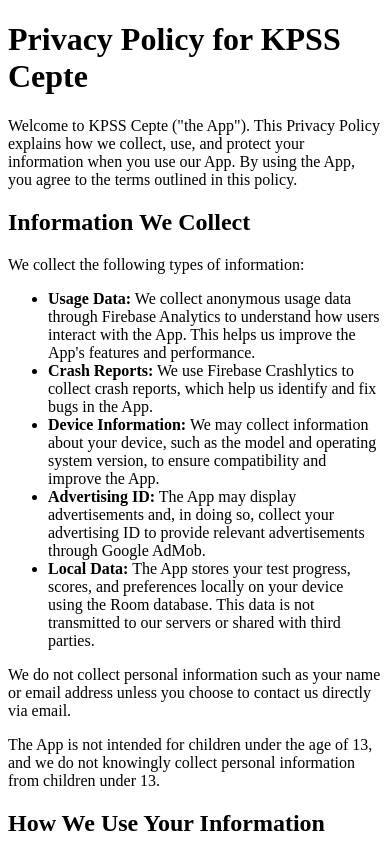
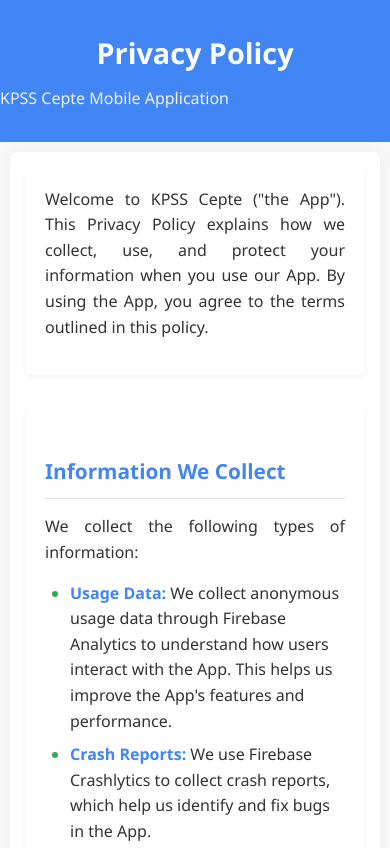
Before and after one commit to farukcuha/farukcuha.github.io, a plain HTML site: page kpss_cepte_privacy_policy.html in a window 390 px wide. Shown: the top 848 px of the page. Drawn offline with Linux system fonts and the light colour scheme.

Commit message:
Update kpss_cepte_privacy_policy.html

```diff
--- a/kpss_cepte_privacy_policy.html
+++ b/kpss_cepte_privacy_policy.html
@@ -4,11 +4,153 @@
     <meta charset="UTF-8">
     <meta name="viewport" content="width=device-width, initial-scale=1.0">
     <title>Privacy Policy for KPSS Cepte</title>
+    <style>
+        :root {
+            --primary-color: #4285F4;
+            --secondary-color: #34A853;
+            --text-color: #333333;
+            --light-bg: #f9f9f9;
+            --border-color: #e0e0e0;
+        }
+
+        * {
+            margin: 0;
+            padding: 0;
+            box-sizing: border-box;
+        }
+
+        body {
+            font-family: 'Segoe UI', Roboto, 'Helvetica Neue', Arial, sans-serif;
+            line-height: 1.6;
+            color: var(--text-color);
+            background-color: var(--light-bg);
+            padding: 0;
+            margin: 0;
+        }
+
+        .container {
+            max-width: 800px;
+            margin: 0 auto;
+            padding: 20px;
+            background-color: white;
+            box-shadow: 0 0 20px rgba(0, 0, 0, 0.05);
+            border-radius: 8px;
+            margin-top: 20px;
+            margin-bottom: 40px;
+        }
+
+        header {
+            background-color: var(--primary-color);
+            color: white;
+            padding: 30px 0;
+            text-align: center;
+        }
+
+        h1 {
+            font-size: 2.2rem;
+            margin-bottom: 10px;
+            color: white;
+        }
+
+        .header-description {
+            font-size: 1rem;
+            opacity: 0.9;
+            max-width: 600px;
+            margin: 0 auto;
+        }
+
+        h2 {
+            color: var(--primary-color);
+            margin: 30px 0 15px;
+            padding-bottom: 10px;
+            border-bottom: 1px solid var(--border-color);
+        }
+
+        p {
+            margin-bottom: 15px;
+            text-align: justify;
+        }
+
+        ul {
+            margin-bottom: 20px;
+            padding-left: 25px;
+        }
+
+        li {
+            margin-bottom: 8px;
+            position: relative;
+        }
+
+        li::marker {
+            color: var(--secondary-color);
+        }
+
+        strong {
+            color: var(--primary-color);
+        }
+
+        .section {
+            margin-bottom: 30px;
+            background-color: white;
+            padding: 20px;
+            border-radius: 6px;
+            box-shadow: 0 2px 5px rgba(0, 0, 0, 0.05);
+        }
+
+        .contact {
+            background-color: var(--light-bg);
+            padding: 20px;
+            border-radius: 6px;
+            margin-top: 30px;
+            text-align: center;
+        }
+
+        .contact a {
+            color: var(--primary-color);
+            text-decoration: none;
+            font-weight: 600;
+        }
+
+        .contact a:hover {
+            text-decoration: underline;
+        }
+
+        footer {
+            text-align: center;
+            padding: 20px;
+            font-size: 0.9rem;
+            color: #666;
+            margin-top: 20px;
+        }
+
+        @media (max-width: 768px) {
+            .container {
+                padding: 15px;
+                margin: 10px;
+            }
+
+            h1 {
+                font-size: 1.8rem;
+            }
+
+            h2 {
+                font-size: 1.3rem;
+            }
+        }
+    </style>
 </head>
 <body>
-    <h1>Privacy Policy for KPSS Cepte</h1>
+    <header>
+        <h1>Privacy Policy</h1>
+        <p class="header-description">KPSS Cepte Mobile Application</p>
+    </header>
+
+    <div class="container">
+        <div class="section">
             <p>Welcome to KPSS Cepte ("the App"). This Privacy Policy explains how we collect, use, and protect your information when you use our App. By using the App, you agree to the terms outlined in this policy.</p>
+        </div>
 
+        <div class="section">
             <h2>Information We Collect</h2>
             <p>We collect the following types of information:</p>
             <ul>
@@ -20,7 +162,9 @@
             </ul>
             <p>We do not collect personal information such as your name or email address unless you choose to contact us directly via email.</p>
             <p>The App is not intended for children under the age of 13, and we do not knowingly collect personal information from children under 13.</p>
+        </div>
 
+        <div class="section">
             <h2>How We Use Your Information</h2>
             <p>We use the collected information for the following purposes:</p>
             <ul>
@@ -29,7 +173,9 @@
                 <li>To provide relevant advertisements.</li>
                 <li>To save your progress and preferences locally on your device.</li>
             </ul>
+        </div>
 
+        <div class="section">
             <h2>Sharing of Information</h2>
             <p>We do not share your personal information with third parties, except in the following cases:</p>
             <ul>
@@ -37,7 +183,9 @@
                 <li>If required by law or to protect our rights.</li>
             </ul>
             <p>Please note that these third-party services have their own privacy policies, and we encourage you to review them. Additionally, your data may be transferred to and stored on servers located outside your country, where data protection laws may differ.</p>
+        </div>
 
+        <div class="section">
             <h2>Data Security</h2>
             <p>We take reasonable measures to protect your data:</p>
             <ul>
@@ -45,18 +193,30 @@
                 <li>Data transmitted to third-party services is sent over secure connections (HTTPS).</li>
             </ul>
             <p>However, no method of transmission or storage is completely secure, and we cannot guarantee absolute security.</p>
+        </div>
 
+        <div class="section">
             <h2>Your Rights</h2>
             <p>You have the following rights regarding your data:</p>
             <ul>
                 <li><strong>Access and Control:</strong> You can access and manage your local data within the App. Uninstalling the App will delete all local data.</li>
                 <li><strong>Opt-Out:</strong> You can opt-out of personalized ads by adjusting your device settings or resetting your advertising ID.</li>
             </ul>
+        </div>
 
+        <div class="section">
             <h2>Changes to This Policy</h2>
             <p>We may update this Privacy Policy from time to time. We will notify you of any significant changes by posting the new policy on this page.</p>
+        </div>
 
+        <div class="contact">
             <h2>Contact Us</h2>
-    <p>If you have any questions or concerns about this Privacy Policy, please contact us at ahmetfarukcuha@gmail.com.</p>
+            <p>If you have any questions or concerns about this Privacy Policy, please contact us at <a href="mailto:ahmetfarukcuha@gmail.com">ahmetfarukcuha@gmail.com</a>.</p>
+        </div>
+
+        <footer>
+            &copy; 2025 KPSS Cepte. All rights reserved.
+        </footer>
+    </div>
 </body>
 </html>
```
Lines whose indentation alone changed are shown as unchanged.
